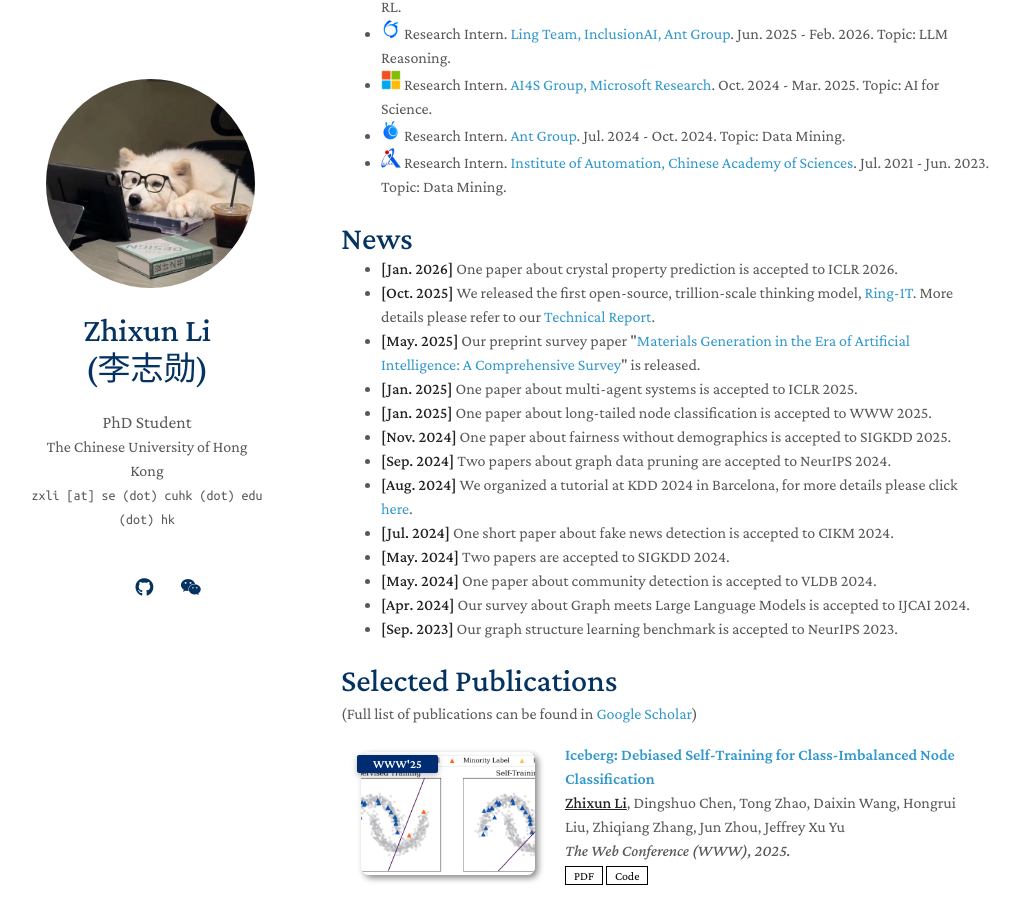
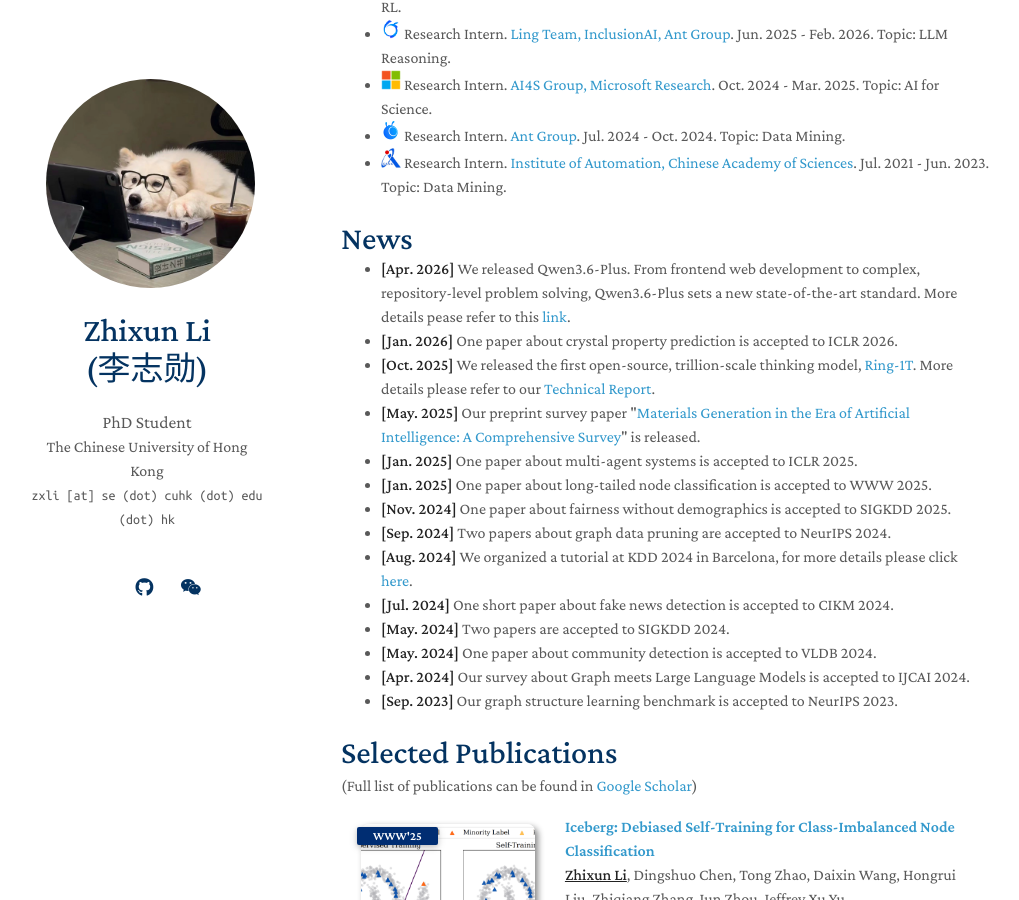
Before and after one commit to ZhixunLEE/ZhixunLEE.github.io, a Jekyll site: the page built from index.md, in a window 1280 px wide and 900 px high, scrolled down 369 px. Shown: the whole window, without its empty margins (129-1148 px from the left). Built offline with Jekyll 4.4.1, drawn with Linux system fonts in a browser that asks for light colours; nearby versions of some CDN libraries; a style sheet for code colours, icons or effects is not loaded.

Commit message:
Update index.md

```diff
--- a/index.md
+++ b/index.md
@@ -27,6 +27,7 @@ I am currently on the job market. If you have any internship or full-time opport
 <h2 id="news" style="margin: 2px 0px 0px;">News</h2>
 <nav>
   <ul>
+    <li><strong>[Apr. 2026]</strong> We released Qwen3.6-Plus. From frontend web development to complex, repository-level problem solving, Qwen3.6-Plus sets a new state-of-the-art standard. More details pease refer to this <a href="https://qwen.ai/blog?id=qwen3.6">link</a>.</li>
     <li><strong>[Jan. 2026]</strong> One paper about crystal property prediction is accepted to ICLR 2026. </li>
     <li><strong>[Oct. 2025]</strong> We released the first open-source, trillion-scale thinking model, <a href="https://huggingface.co/inclusionAI/Ring-1T">Ring-1T</a>. More details please refer to our <a href="https://arxiv.org/pdf/2510.18855?">Technical Report</a>. </li>
     <li><strong>[May. 2025]</strong> Our preprint survey paper "<a href="https://arxiv.org/pdf/2505.16379">Materials Generation in the Era of Artificial Intelligence: A Comprehensive Survey</a>" is released.</li>
```
